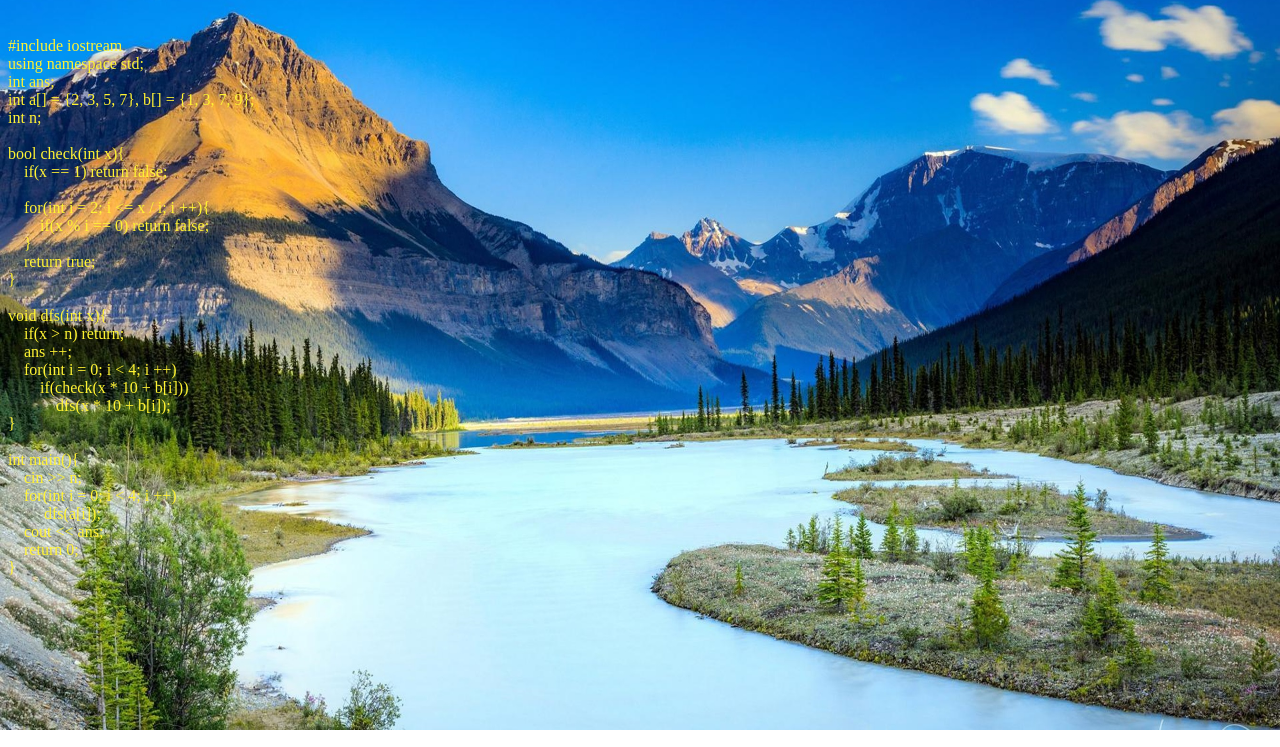
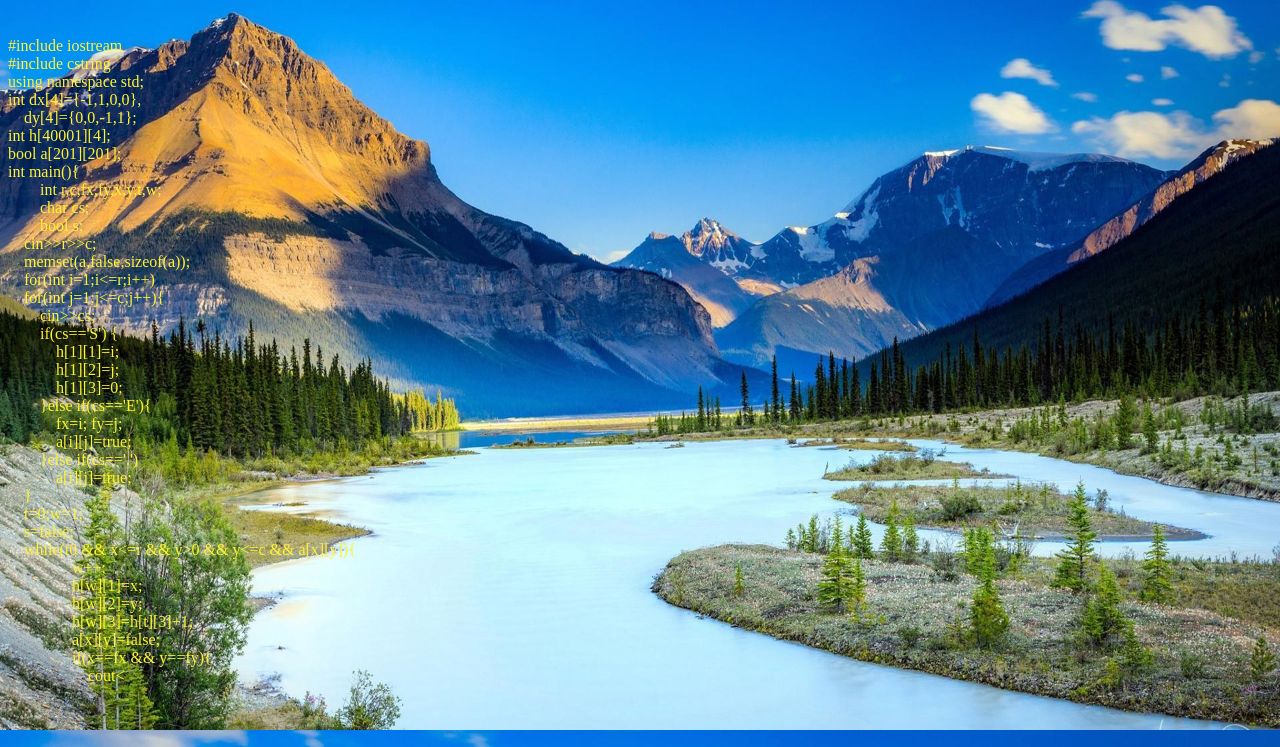
Before and after one commit to Gejunting1206/liumh, a plain HTML site: page index.html in a window 1280 px wide. Shown: the part 70-817 px from the top of the page. Drawn offline with Linux system fonts and the light colour scheme.

Commit message:
Update index.html

```diff
--- a/index.html
+++ b/index.html
@@ -19,35 +19,56 @@
         <h1 align="center">我的代码库</h1>
         <div style="color: #FFF333" class="text">
 #include iostream
+#include cstring
 using namespace std;
-int ans;
-int a[] = {2, 3, 5, 7}, b[] = {1, 3, 7, 9};
-int n;
-
-bool check(int x){
-    if(x == 1) return false;
-
-    for(int i = 2; i <= x / i; i ++){
-        if(x % i == 0) return false;
+int dx[4]={-1,1,0,0},
+    dy[4]={0,0,-1,1};
+int h[40001][4];
+bool a[201][201];
+int main(){
+	int r,c,fx,fy,x,y,t,w;
+	char cs;
+	bool s;
+    cin>>r>>c;
+    memset(a,false,sizeof(a));
+    for(int i=1;i<=r;i++)
+    for(int j=1;j<=c;j++){
+        cin>>cs;
+        if(cs=='S') {
+            h[1][1]=i;
+            h[1][2]=j;
+            h[1][3]=0;
+        }else if(cs=='E'){
+            fx=i; fy=j;
+            a[i][j]=true;
+        }else if(cs=='.')
+            a[i][j]=true;
     }
-    return true;
+    t=0;w=1;
+    s=false;
+    while(t<w){
+        t++;
+        for(int i=0;i<4;i++){
+            x=h[t][1]+dx[i];
+            y=h[t][2]+dy[i];
+            if(x>0 && x<=r && y>0 && y<=c && a[x][y]){
+                w++;
+                h[w][1]=x;
+                h[w][2]=y;
+                h[w][3]=h[t][3]+1;
+                a[x][y]=false;
+                if(x==fx && y==fy){
+                    cout<<h[w][3];
+                    s=true;
+                }
+            }
+        }
+    }
+    if(s==false) cout<<"oop!";
+   	return 0;
 }
 
-void dfs(int x){
-    if(x > n) return;
-    ans ++;
-    for(int i = 0; i < 4; i ++)
-        if(check(x * 10 + b[i]))
-            dfs(x * 10 + b[i]);
-}
 
-int main(){
-    cin >> n;
-    for(int i = 0; i < 4; i ++)
-         dfs(a[i]);
-    cout << ans;
-    return 0;
-}
         </div>
 
       </body>
```
